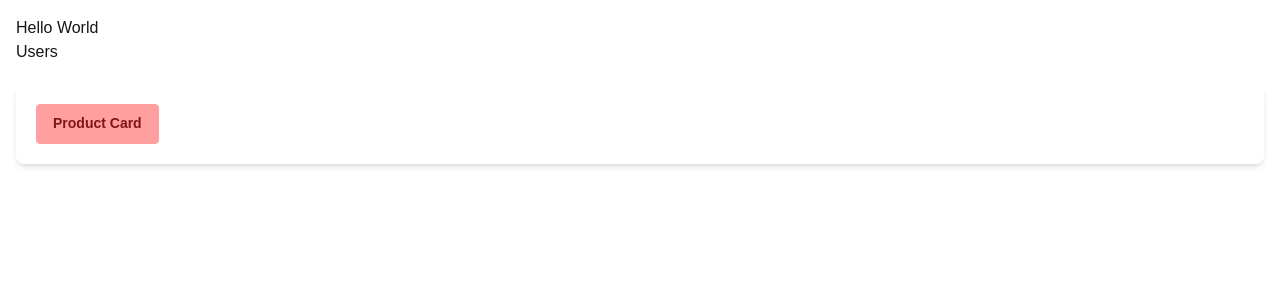
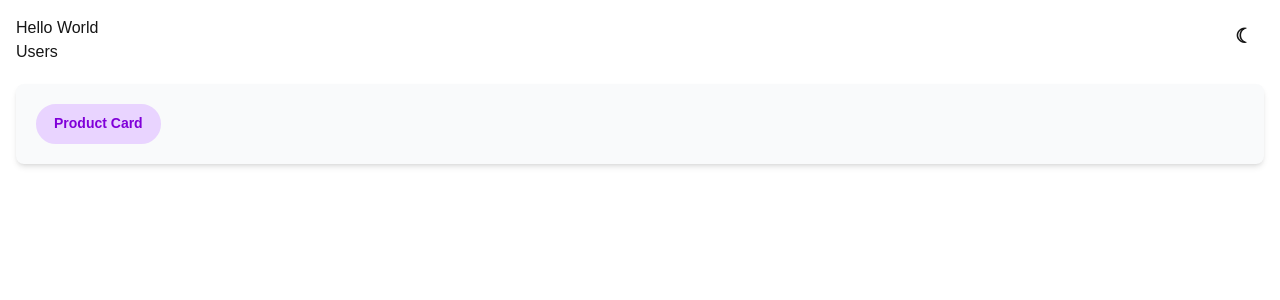
Before and after one commit to vchandwani/next-app, a Next.js app: page / in a window 1280 px wide. Shown: the top 300 px of the page. Built offline with nearby package versions, Linux system fonts and the light colour scheme.

Commit message:
Theme toggle added
Theme toggle added

```diff
--- a/app/components/ProductCard.tsx
+++ b/app/components/ProductCard.tsx
@@ -4,7 +4,7 @@ import styles from './ProductCard.module.css'
 
 function ProductCard() {
   return (
-    <div className='p-5 my-5 rounded-lg shadow-md bg-white text-gray-900 dark:bg-gray-800 dark:text-white text-xl hover:bg-gray-100 dark:hover:bg-gray-700 transition-colors duration-300'>
+    <div className='p-5 my-5 rounded-lg shadow-md bg-base-200 text-base-content text-xl hover:bg-base-300 transition-colors duration-300'>
         <AddToCard />
     </div>
   )
--- /dev/null
+++ b/app/components/ThemeToggle.tsx
@@ -0,0 +1,49 @@
+'use client';
+
+import { useEffect, useState } from 'react';
+
+const themeStorageKey = 'theme';
+
+function applyTheme(theme: 'light' | 'dark') {
+  const root = document.documentElement;
+  root.classList.toggle('dark', theme === 'dark');
+  root.dataset.theme = theme === 'dark' ? 'luxury' : 'pastel';
+}
+
+export default function ThemeToggle() {
+  const [theme, setTheme] = useState<'light' | 'dark'>('light');
+
+  useEffect(() => {
+    const savedTheme = window.localStorage.getItem(themeStorageKey);
+    const preferredTheme = window.matchMedia('(prefers-color-scheme: dark)').matches
+      ? 'dark'
+      : 'light';
+    const initialTheme = savedTheme === 'dark' || savedTheme === 'light'
+      ? savedTheme
+      : preferredTheme;
+
+    setTheme(initialTheme);
+    applyTheme(initialTheme);
+  }, []);
+
+  function toggleTheme() {
+    const nextTheme = theme === 'light' ? 'dark' : 'light';
+    setTheme(nextTheme);
+    window.localStorage.setItem(themeStorageKey, nextTheme);
+    applyTheme(nextTheme);
+  }
+
+  const isDark = theme === 'dark';
+
+  return (
+    <button
+      type="button"
+      className="btn btn-circle btn-ghost"
+      onClick={toggleTheme}
+      aria-label={`Switch to ${isDark ? 'light' : 'dark'} theme`}
+      title={`Switch to ${isDark ? 'light' : 'dark'} theme`}
+    >
+      <span aria-hidden="true" className="text-xl">{isDark ? '☀' : '☾'}</span>
+    </button>
+  );
+}
--- a/app/globals.css
+++ b/app/globals.css
@@ -1,30 +1,18 @@
 @import "tailwindcss";
- @plugin "daisyui" {
-   themes: all;
- }
-
-:root {
-  --background: #ffffff;
-  --foreground: #171717;
+@plugin "daisyui" {
+  themes: all;
 }
-
+@custom-variant dark (&:where(.dark, .dark *));
 @theme inline {
-  --color-background: var(--background);
-  --color-foreground: var(--foreground);
+  --color-background: var(--color-base-100);
+  --color-foreground: var(--color-base-content);
   --font-sans: var(--font-geist-sans);
   --font-mono: var(--font-geist-mono);
 }
 
-@media (prefers-color-scheme: dark) {
-  :root {
-    --background: #0a0a0a;
-    --foreground: #ededed;
-  }
-}
-
 body {
-  background: var(--background);
-  color: var(--foreground);
+  background: var(--color-base-100);
+  color: var(--color-base-content);
   font-family: Arial, Helvetica, sans-serif;
   padding: 1rem;
 }
--- a/app/layout.tsx
+++ b/app/layout.tsx
@@ -22,7 +22,8 @@ export default function RootLayout({ children }: LayoutProps<"/">) {
     <html
       lang="en"
       className={`${geistSans.variable} ${geistMono.variable} h-full antialiased`}
-      data-theme="retro"
+      data-theme="pastel"
+      suppressHydrationWarning
     >
       <body className="min-h-full flex flex-col">{children}</body>
     </html>
--- a/app/page.tsx
+++ b/app/page.tsx
@@ -1,10 +1,14 @@
 import Image from "next/image";
 import Link from "next/link";
 import ProductCard from "./components/ProductCard";
+import ThemeToggle from "./components/ThemeToggle";
 
 export default function Home() {
   return (
-    <main>
+    <main className="relative">
+      <div className="absolute right-0 top-0">
+        <ThemeToggle />
+      </div>
       <h1>Hello World</h1>
       {/* Client Side Navigation */}
       <Link href="/users">Users</Link>
```
